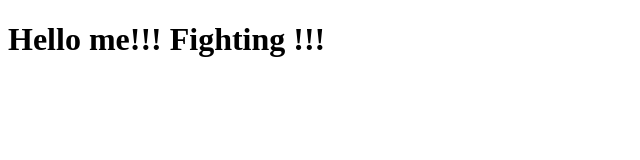
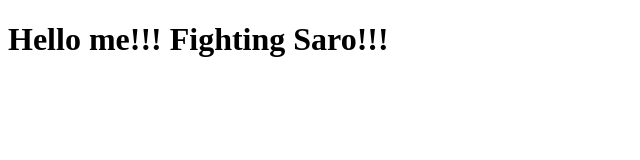
Before and after one commit to sarojiniraman/coursera-HtmlCss, a plain HTML site: page site/index.html in a window 1280 px wide. Shown: the whole page, without its empty margins (0-640 px from the left). Drawn offline with Linux system fonts and the light colour scheme.

Commit message:
mod-2 solution

```diff
--- a/site/index.html
+++ b/site/index.html
@@ -4,6 +4,6 @@
 	<title>Hello</title>
 </head>
 <body>
-<h1>Hello me!!! Fighting !!!</h1>
+<h1>Hello me!!! Fighting Saro!!!</h1>
 </body>
 </html>
```
